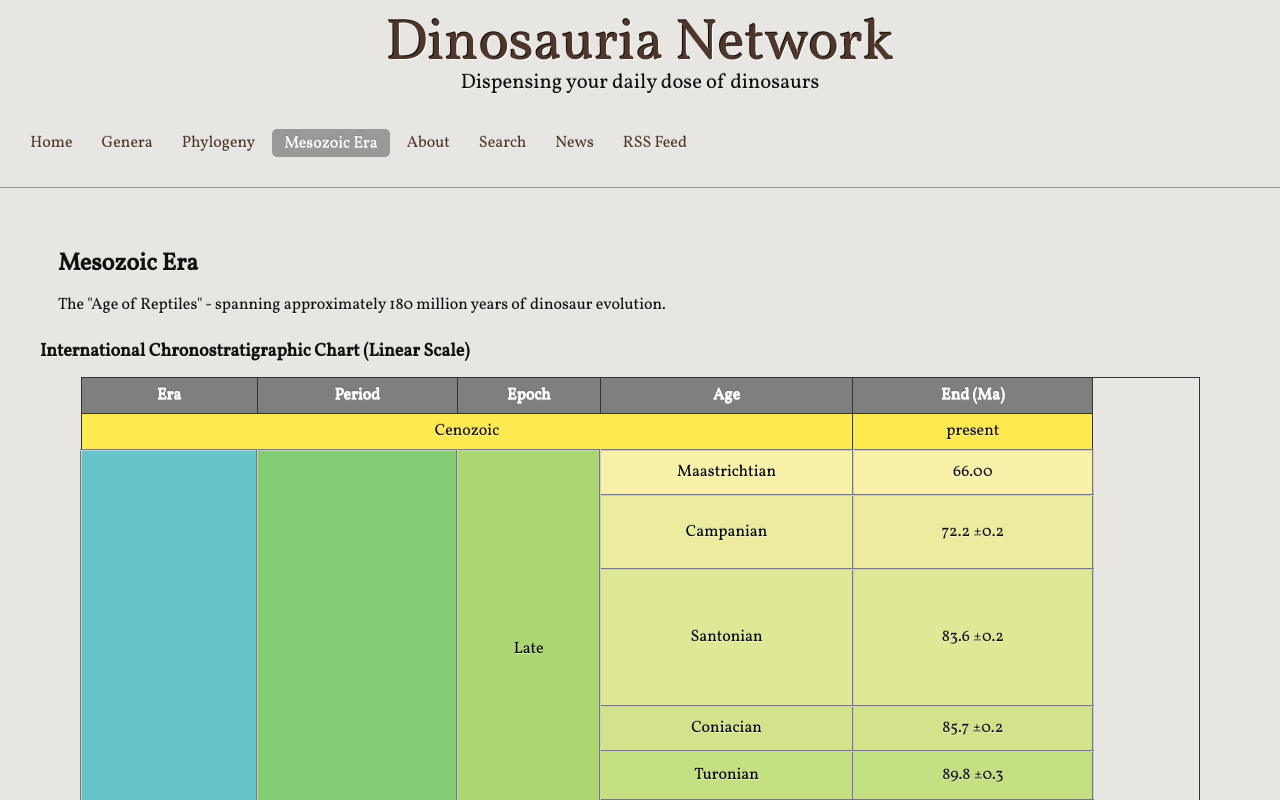
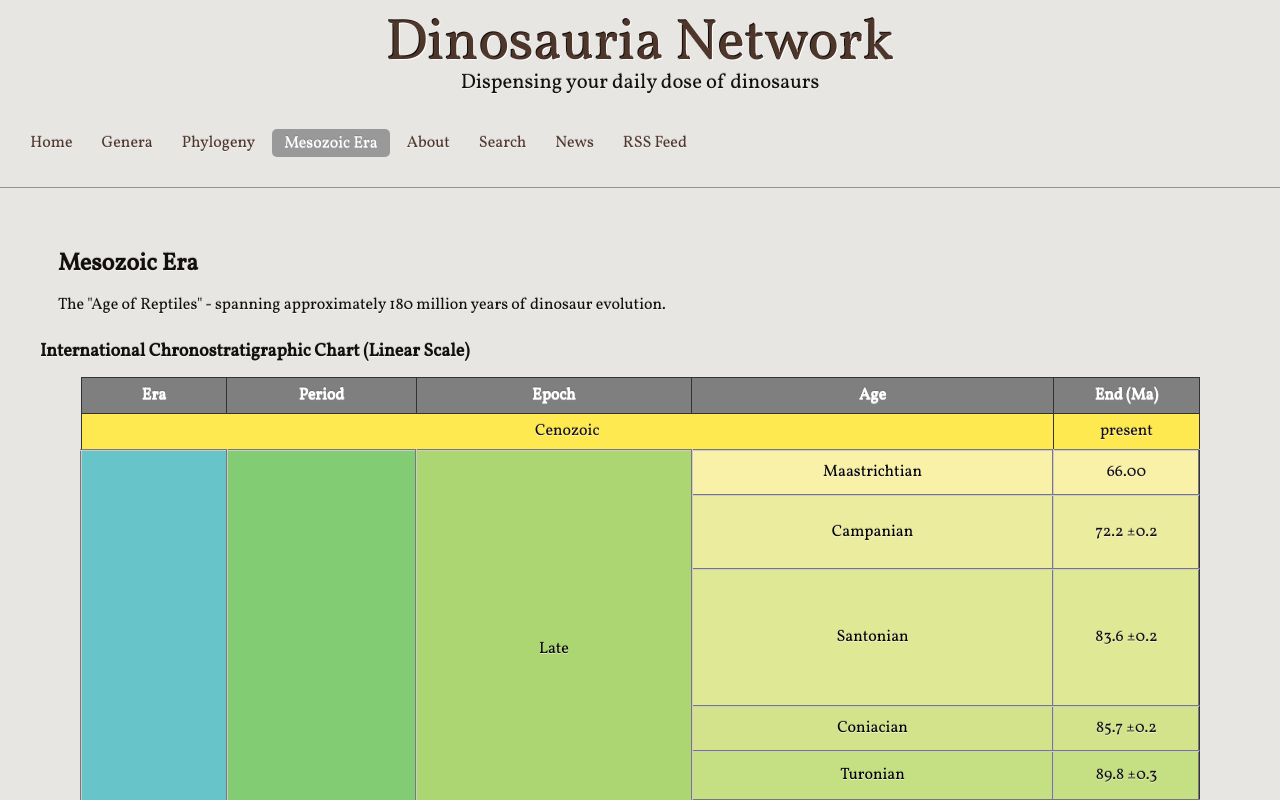
Before and after one commit to Dinosauria-Network/site, a Next.js app: page /mesozoic in a window 1280 px wide. Shown: the top 800 px of the page. Built offline with nearby package versions, Linux system fonts and the light colour scheme.

Commit message:
Update chronometric chart styles

```diff
--- a/public/css/main.css
+++ b/public/css/main.css
@@ -213,8 +213,13 @@
 .site-footer .footer-title { font-size: 1.1rem; margin-bottom: 0.5rem; }
 .footer-nav li { list-style: none; margin-bottom: 0.3rem; }
 .footer-copy { text-align: center; font-size: 0.85rem; color: #d0cdc9; margin-top: 2rem; padding-top: 1rem; border-top: 1px solid #3d2b20; }
-.chronometric-chart table { border-collapse: collapse; width: 100%; border: 1px solid #333; }
+.chronometric-chart table { border-collapse: collapse; width: 100%; border: 1px solid #333; table-layout: fixed; }
 .chronometric-chart th, .chronometric-chart td { border: 1px solid #333; text-align: center; padding: 0.25rem 0.5rem; }
+.chronometric-chart td:first-child, .chronometric-chart th:first-child { width: 12%; }
+.chronometric-chart td:nth-child(2), .chronometric-chart th:nth-child(2) { width: 16%; }
+.chronometric-chart td:nth-child(3), .chronometric-chart th:nth-child(3) { width: 24%; }
+.chronometric-chart td:nth-child(4), .chronometric-chart th:nth-child(4) { width: 32%; }
+.chronometric-chart td:nth-child(5), .chronometric-chart th:nth-child(5) { width: 12%; }
 :focus-visible{outline:2px solid #333;outline-offset:2px}
 
 /* Layout wrapper (homepage/main content) */
```
